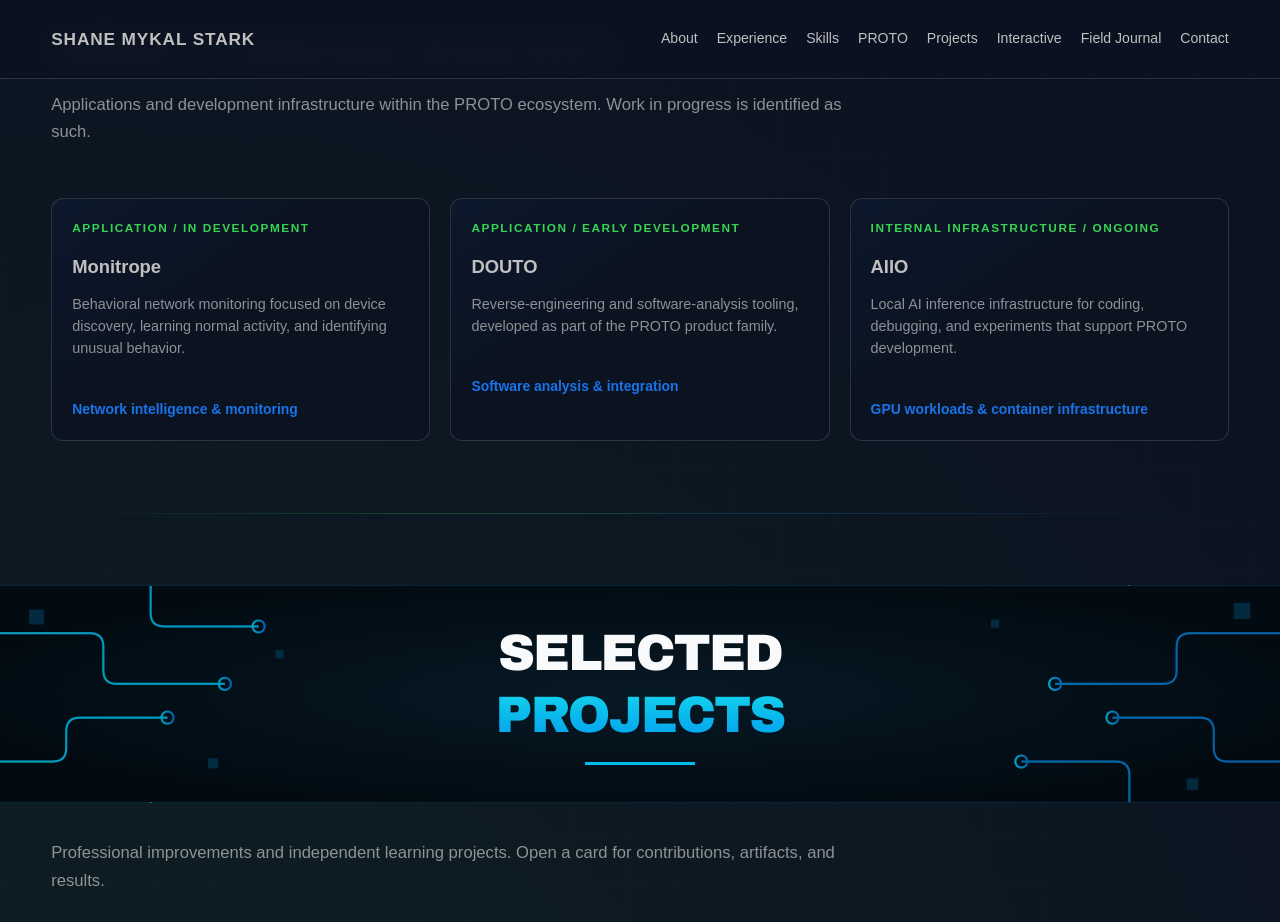
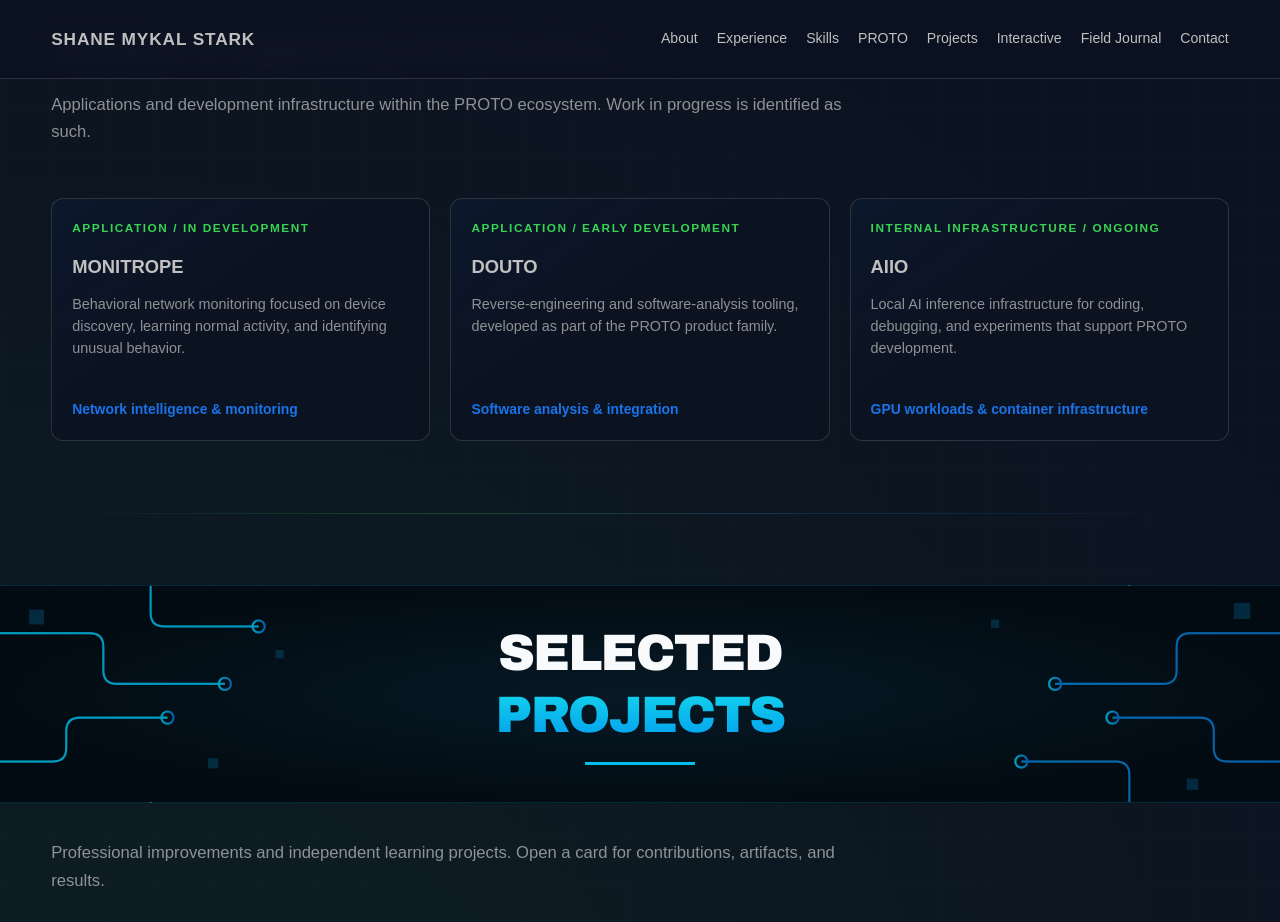
Before and after one commit to smykals/smykals.github.io, a Jekyll site: the page built from index.html, in a window 1280 px wide and 1400 px high, scrolled down 4594 px, cut to the strip 0-922 px from the top of the window. Built offline with Jekyll 4.4.1, drawn with Linux system fonts in a browser that asks for light colours.

Commit message:
Capitalize MONITROPE and align PROTO software card labels

```diff
--- a/index.html
+++ b/index.html
@@ -1196,6 +1196,9 @@ layout: null
     @media(max-width:850px){#proto .project-grid{grid-template-columns:repeat(2,minmax(0,1fr));}}
     @media(max-width:580px){#proto .project-grid{grid-template-columns:1fr;}}
     #proto .technical-evidence a.proto-evidence-text-link {background:transparent !important;background-image:none !important;box-shadow:none !important;border:0 !important;border-radius:0 !important;padding:0 !important;min-height:0 !important;display:inline-block;color:#6ab6ff !important;}
+    /* Align the bottom labels in the three PROTO software cards. */
+    #proto .project-grid > article.project-card {display:flex;flex-direction:column;min-width:0;}
+    #proto .project-grid > article.project-card .project-link {margin-top:auto;padding-top:18px;}
 </style>
 <!-- Google tag (gtag.js) -->
 <script async src="https://www.googletagmanager.com/gtag/js?id=G-N43N0LR7NG"></script>
@@ -1365,7 +1368,7 @@ layout: null
 <div class="project-grid"><a href="network-lab.html" class="project-card"><img class="project-preview" src="assets/images/Neon%20Network%20Segmentation%20Lab.png" alt="" loading="lazy"><div class="project-status">Independent lab / Ongoing validation</div><h3>Network Segmentation &amp; Connectivity</h3><p>I configure and investigate switching, VLANs, routing, and traffic controls.</p><div class="project-link">View topology &amp; validation approach &rarr;</div></a><a href="virtualization-lab.html" class="project-card"><img class="project-preview" src="assets/images/ewaste-to-homelab.png" alt="" loading="lazy"><div class="project-status">Independent lab / Documented fixes</div><h3>Infrastructure: Access, Storage &amp; AI</h3><p>I build the four-host environment and troubleshoot guest dependencies.</p><div class="project-link">View host layout &amp; troubleshooting record &rarr;</div></a><a href="ot-network-lab.html" class="project-card"><img class="project-preview" src="assets/images/ot-factory-floor.png" alt="" loading="lazy"><div class="project-status">In development / Planned tests</div><h3>OT Learning Environment</h3><p>I am designing a simulated sorting process and IT/OT boundary tests.</p><div class="project-link">View planned architecture &amp; next tests &rarr;</div></a></div>
 <div class="section-heading" style="margin-top:44px"><h3 class="banner-subheading">Software &amp; supporting infrastructure</h3><p>Applications and development infrastructure within the PROTO ecosystem. Work in progress is identified as such.</p></div>
 <div class="project-grid">
-<article class="project-card"><div class="project-status">Application / In development</div><h3>Monitrope</h3><p>Behavioral network monitoring focused on device discovery, learning normal activity, and identifying unusual behavior.</p><div class="project-link">Network intelligence &amp; monitoring</div></article>
+<article class="project-card"><div class="project-status">Application / In development</div><h3>MONITROPE</h3><p>Behavioral network monitoring focused on device discovery, learning normal activity, and identifying unusual behavior.</p><div class="project-link">Network intelligence &amp; monitoring</div></article>
 <article class="project-card"><div class="project-status">Application / Early development</div><h3>DOUTO</h3><p>Reverse-engineering and software-analysis tooling, developed as part of the PROTO product family.</p><div class="project-link">Software analysis &amp; integration</div></article>
 <article class="project-card"><div class="project-status">Internal infrastructure / Ongoing</div><h3>AIIO</h3><p>Local AI inference infrastructure for coding, debugging, and experiments that support PROTO development.</p><div class="project-link">GPU workloads &amp; container infrastructure</div></article>
 </div></div></section>
```
